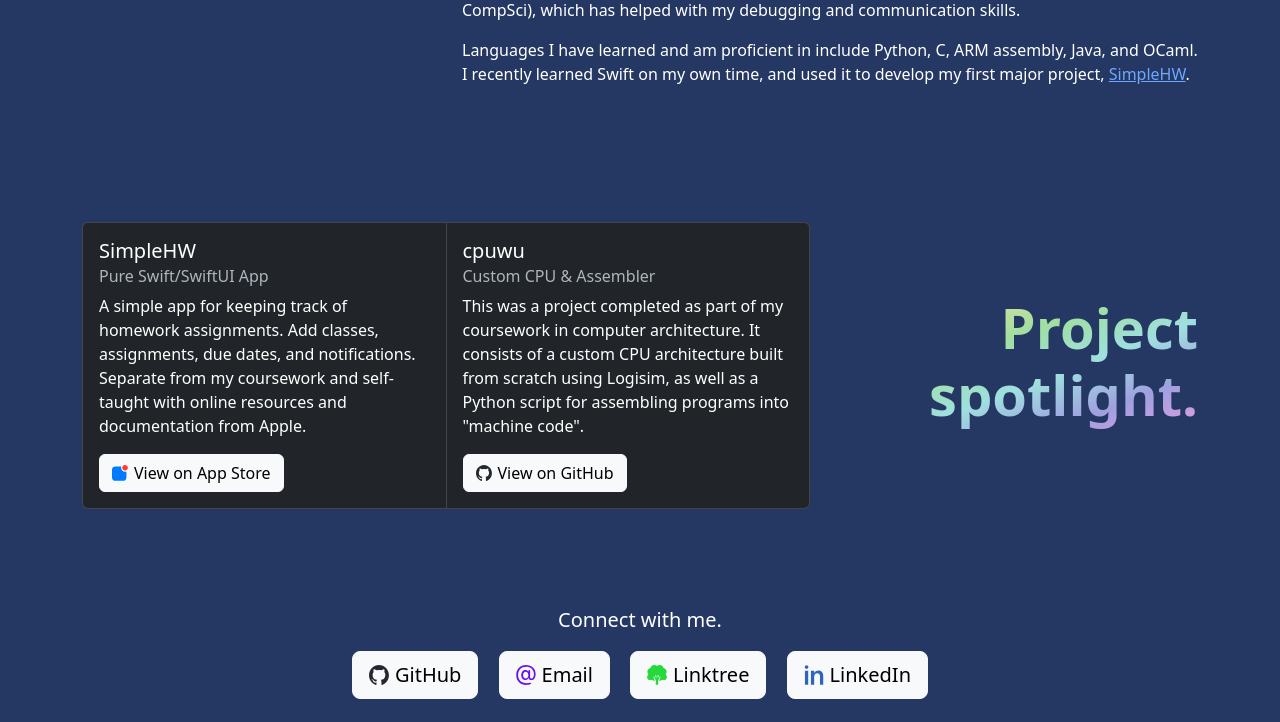
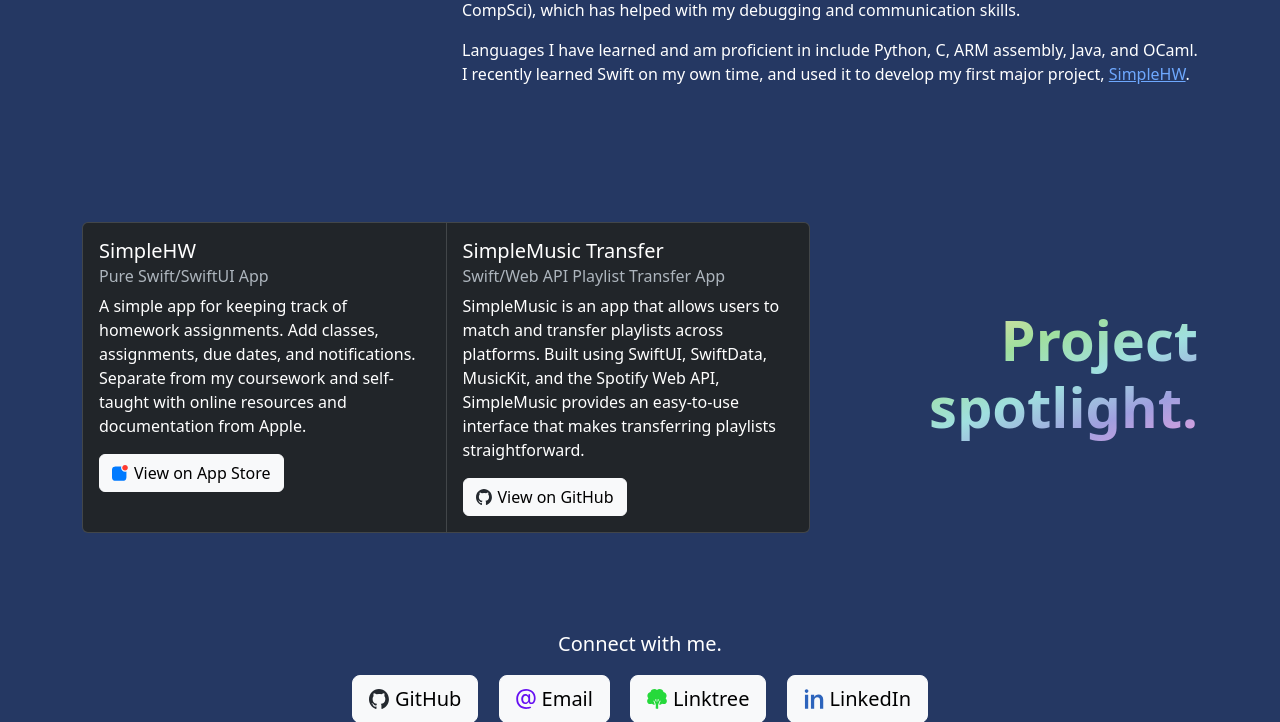
Before and after one commit to jharrisong830/jhg_app, a Flask app: page / in a window 1280 px wide. Shown: the part 533-1255 px from the top of the page. Before the commit the page ends 1232 px from the top, so only its background shows below. Run offline with Flask 3, Linux system fonts and the light colour scheme.

Commit message:
updated for SimpleMusic

```diff
--- a/api/templates/pages/home.html
+++ b/api/templates/pages/home.html
@@ -63,10 +63,10 @@
         </div>
         <div class="card">
           <div class="card-body">
-            <h5 class="card-title text-body-emphasis">cpuwu</h5>
-            <h6 class="card-subtitle mb-2">Custom CPU & Assembler</h6>
-            <p class="card-text text-body-emphasis">This was a project completed as part of my coursework in computer architecture. It consists of a custom CPU architecture built from scratch using Logisim, as well as a Python script for assembling programs into "machine code".</p>
-            <a href="https://github.com/jharrisong830/cpuwu" class="btn btn-light icon-link">
+            <h5 class="card-title text-body-emphasis">SimpleMusic Transfer</h5>
+            <h6 class="card-subtitle mb-2">Swift/Web API Playlist Transfer App</h6>
+            <p class="card-text text-body-emphasis">SimpleMusic is an app that allows users to match and transfer playlists across platforms. Built using SwiftUI, SwiftData, MusicKit, and the Spotify Web API, SimpleMusic provides an easy-to-use interface that makes transferring playlists straightforward.</p>
+            <a href="https://github.com/jharrisong830/SimpleMusicDemo" class="btn btn-light icon-link">
               <img class="bi" src="static/images/link_icons/github-mark.svg">
               View on GitHub
             </a>
```
